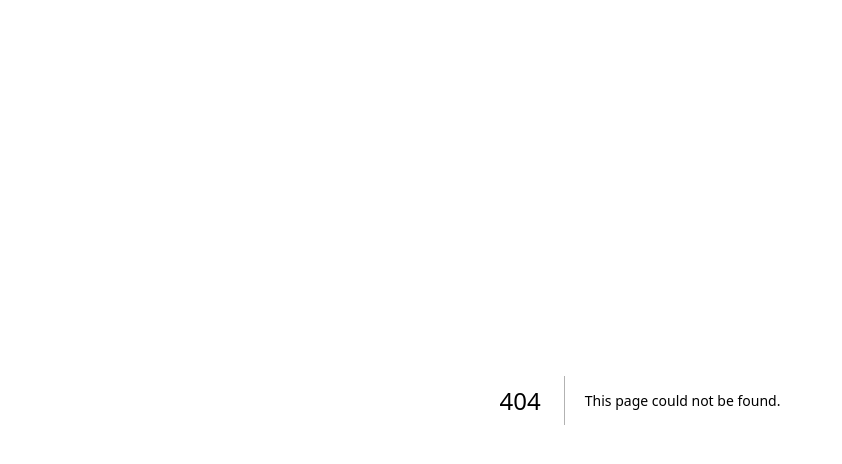
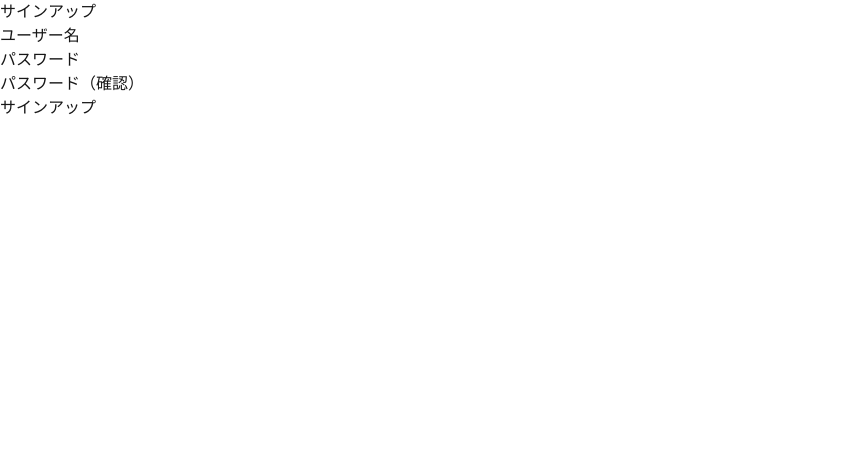
Before and after one commit to TKtkGg/Rebirth-RPG-Game-, a Next.js app in the folder frontend/: page /auth/signup in a window 1280 px wide. Before the commit this address had no page. Shown: the top 464 px of the page, without its empty margins (0-842 px from the left). Built offline with nearby package versions, Linux system fonts and the light colour scheme.

Commit message:
ログイン、サインアップのフロント処理

```diff
--- /dev/null
+++ b/frontend/src/app/auth/login/page.tsx
@@ -0,0 +1,9 @@
+import LoginScreen from "../../../features/auth/LoginScreen";
+
+export default function LoginPage() {
+    return (
+        <div>
+            <LoginScreen />
+        </div>
+    )
+}
--- /dev/null
+++ b/frontend/src/app/auth/page.tsx
@@ -0,0 +1,17 @@
+"use client"
+
+import { useRouter } from "next/navigation";
+
+export default function AuthPage() {
+    const router = useRouter();
+    return (
+        <div>
+            <button onClick={() => {
+                router.push('/auth/login/');
+            }}>ログイン</button>
+            <button onClick={() => {
+                router.push('/auth/signup/');
+            }}>サインアップ</button>
+        </div>
+    )
+}
--- /dev/null
+++ b/frontend/src/app/auth/signup/page.tsx
@@ -0,0 +1,9 @@
+import SignUpScreen from "../../../features/auth/SignUpScreen";
+
+export default function SignUpPage() {
+    return (
+        <div>
+            <SignUpScreen />
+        </div>
+    )
+}
--- /dev/null
+++ b/frontend/src/features/auth/AccountScreen.tsx
@@ -0,0 +1,3 @@
+export default function AccountScreen() {
+
+}
--- /dev/null
+++ b/frontend/src/features/auth/LoginScreen.tsx
@@ -0,0 +1,40 @@
+"use client"
+
+import { apiPost } from "../../lib/apiClient";
+import { useRouter } from "next/navigation";
+import { useState } from "react";
+
+export default function LoginScreen() {
+    const router = useRouter();
+    const [username, setUsername] = useState("");
+    const [password, setPassword] = useState("");
+    return(
+        <div>
+            <h1>ログイン</h1>
+            <div>
+                <label>ユーザー名</label>
+                <input type="text" name="username" value={username} onChange={(e) => setUsername(e.target.value)} />
+            </div>
+            <div>
+                <label>パスワード</label>
+                <input type="password" name="password" value={password} onChange={(e) => setPassword(e.target.value)} />
+            </div>
+            <button onClick={() => {
+                if (username === "" || password === "") {
+                    alert("ユーザー名とパスワードを入力してください");
+                    return;
+                }
+                apiPost('/api/auth/login/', {
+                    username: username,
+                    password: password,
+                }).then((data: { ok: boolean }) => {
+                    if (data.ok) {
+                        router.push('/game/start/');
+                    }
+                }).catch((error: { message: string }) => {
+                    alert(error.message);
+                });
+            }}>ログイン</button>
+        </div>
+    )
+}
--- /dev/null
+++ b/frontend/src/features/auth/SignUpScreen.tsx
@@ -0,0 +1,50 @@
+"use client"
+
+import { apiPost } from "../../lib/apiClient";
+import { useRouter } from "next/navigation";
+import { useState } from "react";
+
+export default function SignUpScreen() {
+    const router = useRouter();
+    const [username, setUsername] = useState("");
+    const [password1, setPassword1] = useState("");
+    const [password2, setPassword2] = useState("");
+    return(
+        <div>
+            <h1>サインアップ</h1>
+            <div>
+                <label>ユーザー名</label>
+                <input type="text" name="username" value={username} onChange={(e) => setUsername(e.target.value)} />
+            </div>
+            <div>
+                <label>パスワード</label>
+                <input type="password" name="password1" value={password1} onChange={(e) => setPassword1(e.target.value)} />
+            </div>
+            <div>
+                <label>パスワード（確認）</label>
+                <input type="password" name="password2" value={password2} onChange={(e) => setPassword2(e.target.value)} />
+            </div>
+            <button onClick={() => {
+                if (username === "" || password1 === "" || password2 === "") {
+                    alert("ユーザー名とパスワードを入力してください");
+                    return;
+                }
+                if (password1 !== password2) {
+                    alert("パスワードとパスワード（確認）が一致しません");
+                    return;
+                }
+                apiPost('/api/auth/signup/', {
+                    username: username,
+                    password1: password1,
+                    password2: password2,
+                }).then((data: { ok: boolean }) => {
+                    if (data.ok) {
+                        router.push('/game/start/');
+                    }
+                }).catch((error: { message: string }) => {
+                    alert(error.message);
+                });
+            }}>サインアップ</button>
+        </div>
+    )
+}
--- a/frontend/src/features/start/StartScreen.tsx
+++ b/frontend/src/features/start/StartScreen.tsx
@@ -30,8 +30,9 @@ export default function StartScreen() {
                     name: name,
                     job: selectedJob,
                 }).then((data: { player_id: string }) => {
-                    localStorage.setItem('player_id', data.player_id)
-                    router.push(`/game/battle/home/${data.player_id}`);
+                    const playerId = data.player_id;
+                    localStorage.setItem('playerId', playerId)
+                    router.push(`/game/battle/home/${playerId}`);
                 });
 
             }}>スタート</button>
--- a/frontend/src/lib/apiClient.ts
+++ b/frontend/src/lib/apiClient.ts
@@ -25,8 +25,9 @@ export const apiGet = async(path: string) => {
 
 export const apiPost = async(path: string, data: Record<string, string>) => {
     const formData = new FormData();
-    formData.append("name", data.name);
-    formData.append("job", data.job);
+    Object.entries(data).forEach(([key, value]) => {
+        formData.append(key, value);
+    });
 
     const csrfToken = getCookie('csrftoken');
     const response = await fetch(`${process.env.NEXT_PUBLIC_API_BASE_URL}${path}`, {
```
